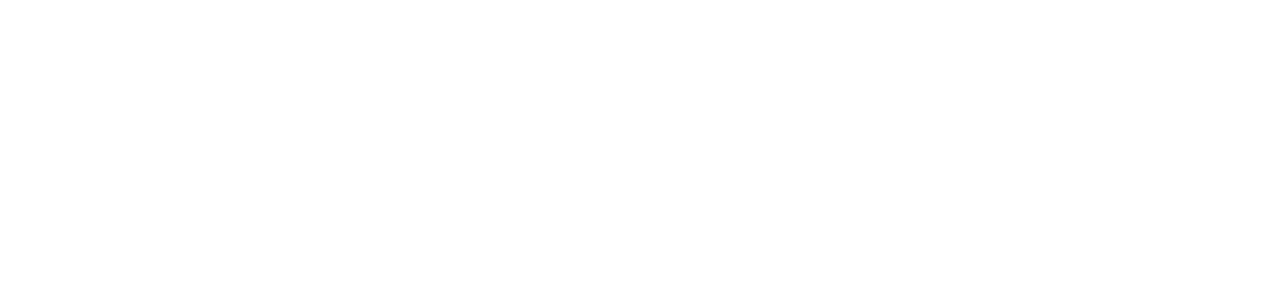
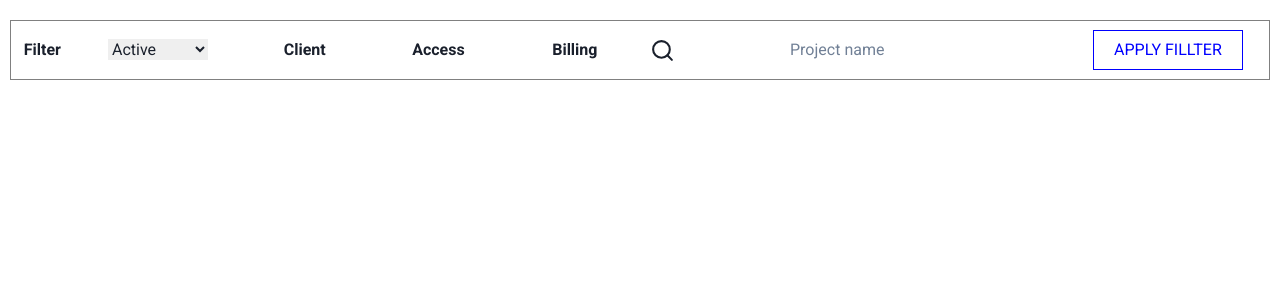
Before and after one commit to Durgashankar001/clockify_clone, a React (Create React App) app in the folder frontend/: page /project in a window 1280 px wide. Before the commit this address had no page. Shown: the top 300 px of the page. Built offline with nearby package versions, Linux system fonts and the light colour scheme.

Commit message:
Routes_Add

```diff
--- a/frontend/src/AllRoutes/AllRoutes.jsx
+++ b/frontend/src/AllRoutes/AllRoutes.jsx
@@ -1,11 +1,14 @@
 import React from 'react'
 import { Route, Routes } from 'react-router-dom'
 import Download from '../Components/DownloadPage/Download'
+import Features from '../Components/FeaturesPage/FeaturesPage'
 import FeaturesPage from '../Components/FeaturesPage/FeaturesPage'
+import FilterSection from '../Components/Filtersection/FilterSection'
 import Footer from '../Components/Footer/Footer'
 import HomePage from '../Components/HomePage/HomePage'
 import Navbar from '../Components/Navbar/Navbar'
 import Signup from '../Components/SignupPage/Signup'
+import Time_Tracker from '../Components/Time_Tracker/Time_Tracker'
 
 const AllRoutes = () => {
 
@@ -40,6 +43,9 @@ const AllRoutes = () => {
           }
         ></Route>
         <Route path="/signup" element={<Signup />}></Route>
+        <Route path="/tracker" element={<Time_Tracker/>}></Route>
+        <Route path="/features" element={<Features/>}></Route>
+        <Route path="/project" element={<FilterSection/>}></Route>
      </Routes>
     </>
   )
--- a/frontend/src/App.js
+++ b/frontend/src/App.js
@@ -11,7 +11,7 @@ function App() {
   return (
     <div className="App">
      <AllRoutes/>
-    </div>
+     </div>
   );
 }
 
```
Also changed, not shown: 1 other file (tests, documents, lock files or other folders).
